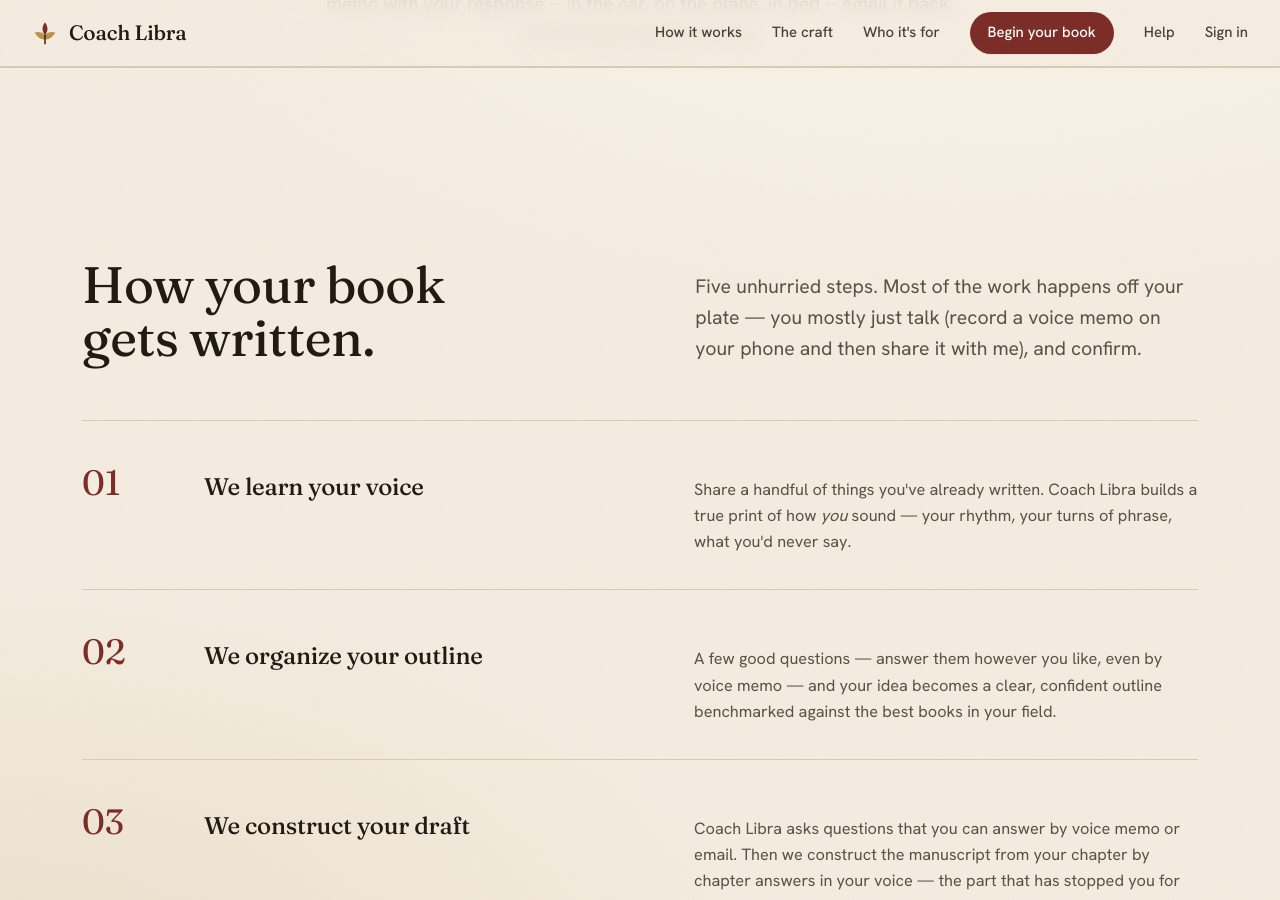
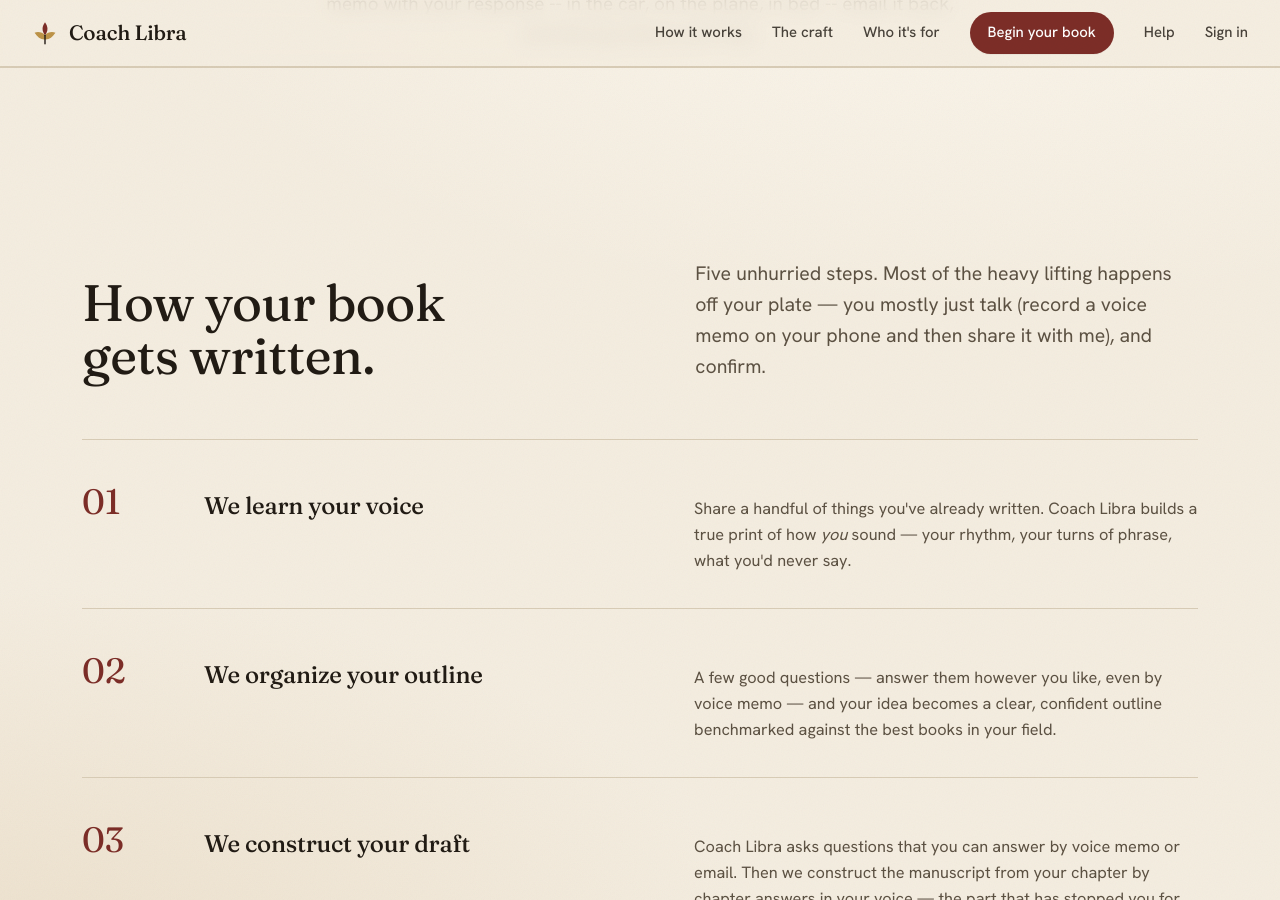
Before and after one commit to ajcrabill/coach-libra-website, a Jekyll site: the page built from index.html, in a window 1280 px wide and 900 px high, scrolled down 1516 px. Built offline with Jekyll 4.4.1, drawn with Linux system fonts in a browser that asks for light colours.

Commit message:
home: 'heavy lifting' off your plate (coach positioning, not ghostwriting)

```diff
--- a/index.html
+++ b/index.html
@@ -45,7 +45,7 @@ pageScript: home
     <div class="wrap">
       <div class="steps-head reveal">
         <h2>How your book<br/>gets written.</h2>
-        <p class="lead">Five unhurried steps. Most of the work happens off your plate — you mostly just talk (record a voice memo on your phone and then share it with me), and confirm.</p>
+        <p class="lead">Five unhurried steps. Most of the heavy lifting happens off your plate — you mostly just talk (record a voice memo on your phone and then share it with me), and confirm.</p>
       </div>
       <div class="steps">
         <div class="step reveal"><span class="no">01</span><h3>We learn your voice</h3><p>Share a handful of things you've already written. Coach Libra builds a true print of how <em>you</em> sound — your rhythm, your turns of phrase, what you'd never say.</p></div>
```
